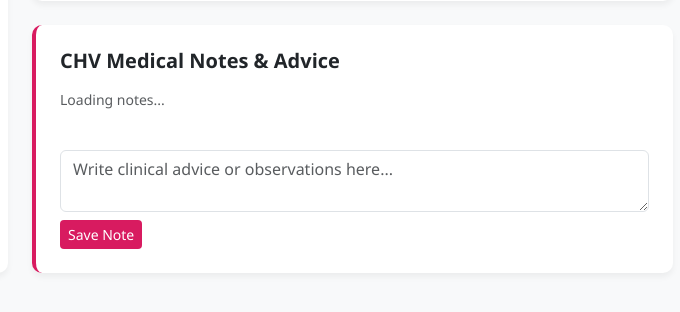
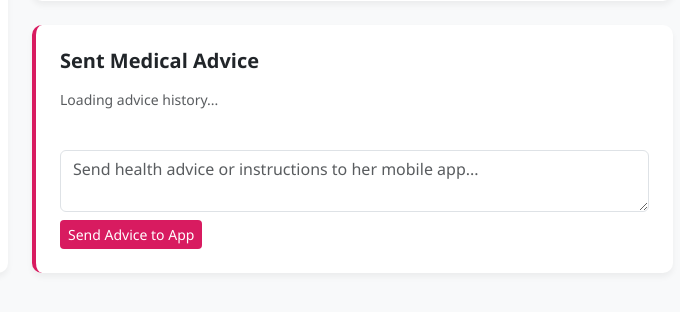
Before and after one commit to saulnyongesa/hercycle_backend, a Django app: template templates/core/chv_user_detail.html in a window 1280 px wide. Shown: the part 458-770 px from the top of the page, without its empty margins (525-1205 px from the left). Run offline with Django 5.2, Linux system fonts and the light colour scheme; the template is opened without the code that fills it, so the values that code supplies are empty; parts of the project's set-up code (start-up, migrations or seed data) failed here and were passed over.

Commit message:
Update advice

```diff
--- a/templates/core/chv_user_detail.html
+++ b/templates/core/chv_user_detail.html
@@ -55,7 +55,6 @@
         </div>
 
         <div class="col-md-7 mb-4">
-
             <div class="card p-4 mb-4">
                 <h5 class="fw-bold mb-3 text-muted">Recent Cycle Logs</h5>
                 <div class="table-responsive">
@@ -81,18 +80,17 @@
             </div>
 
             <div class="card p-4 border-left-primary">
-                <h5 class="fw-bold mb-3">CHV Medical Notes & Advice</h5>
+                <h5 class="fw-bold mb-3">Sent Medical Advice</h5>
 
                 <div id="notesList" class="mb-4">
-                    <p class="text-muted small">Loading notes...</p>
+                    <p class="text-muted small">Loading advice history...</p>
                 </div>
 
                 <form id="addNoteForm">
-                    <textarea id="noteText" class="form-control mb-2" rows="2" placeholder="Write clinical advice or observations here..." required></textarea>
-                    <button type="submit" id="noteSubmitBtn" class="btn btn-sm btn-primary" style="background-color: #d81b60; border: none;">Save Note</button>
+                    <textarea id="noteText" class="form-control mb-2" rows="2" placeholder="Send health advice or instructions to her mobile app..." required></textarea>
+                    <button type="submit" id="noteSubmitBtn" class="btn btn-sm btn-primary" style="background-color: #d81b60; border: none;">Send Advice to App</button>
                 </form>
             </div>
-
         </div>
     </div>
 </div>
@@ -130,7 +128,6 @@
 <script>
     const anonymousId = "{{ anonymous_id }}";
 
-    // --- CSRF Token Helper ---
     function getCookie(name) {
         let cookieValue = null;
         if (document.cookie && document.cookie !== '') {
@@ -146,7 +143,6 @@
         return cookieValue;
     }
 
-    // --- Fetch User Data on Load ---
     document.addEventListener('DOMContentLoaded', () => {
         fetch(`/api/chv/users/${anonymousId}/`)
             .then(response => {
@@ -154,26 +150,20 @@
                 return response.json();
             })
             .then(data => {
-                // Populate Header
                 document.getElementById('userNameDisplay').innerText = data.username;
-
-                // Pre-fill the edit modal with current data
                 document.getElementById('editUsername').value = data.username;
                 if (data.date_of_birth) {
                     document.getElementById('editDob').value = data.date_of_birth;
                 }
 
-                // Process ML Report
+                // ML Insights
                 const report = data.ml_report;
                 const riskLevel = report.anemia_risk;
                 const mlCard = document.getElementById('mlCard');
                 const riskDisplay = document.getElementById('riskLevelDisplay');
 
-                mlCard.classList.add(`risk-${riskLevel}`);
+                mlCard.className = `card p-4 h-100 risk-${riskLevel}`;
                 riskDisplay.innerText = riskLevel;
-                if(riskLevel === 'High') riskDisplay.classList.add('text-danger');
-                if(riskLevel === 'Moderate') riskDisplay.classList.add('text-warning');
-                if(riskLevel === 'Low') riskDisplay.classList.add('text-success');
 
                 const sugList = document.getElementById('suggestionsList');
                 sugList.innerHTML = '';
@@ -181,9 +171,9 @@
                     sugList.innerHTML += `<li>${insight}</li>`;
                 });
 
-                // Populate Cycles Table
+                // Cycles Table
                 const cBody = document.getElementById('cyclesTableBody');
-                if (data.cycles.length === 0) cBody.innerHTML = '<tr><td colspan="3" class="text-muted text-center">No cycles logged yet.</td></tr>';
+                cBody.innerHTML = data.cycles.length ? '' : '<tr><td colspan="3" class="text-muted text-center">No cycles logged yet.</td></tr>';
                 data.cycles.forEach(c => {
                     let badgeClass = c.flow_intensity.toLowerCase() === 'heavy' ? 'bg-danger' : 'bg-secondary';
                     cBody.innerHTML += `<tr>
@@ -193,9 +183,9 @@
                     </tr>`;
                 });
 
-                // Populate Symptoms Table
+                // Symptoms Table
                 const sBody = document.getElementById('symptomsTableBody');
-                if (data.symptoms.length === 0) sBody.innerHTML = '<tr><td colspan="3" class="text-muted text-center">No symptoms logged yet.</td></tr>';
+                sBody.innerHTML = data.symptoms.length ? '' : '<tr><td colspan="3" class="text-muted text-center">No symptoms logged yet.</td></tr>';
                 data.symptoms.forEach(s => {
                     let severityColor = s.severity >= 4 ? 'text-danger fw-bold' : 'text-dark';
                     sBody.innerHTML += `<tr>
@@ -205,35 +195,36 @@
                     </tr>`;
                 });
 
-                // Populate Notes
+                // --- UPDATED: Populate Advice Messages instead of CHV Notes ---
                 const notesList = document.getElementById('notesList');
-                if (data.chv_notes.length === 0) {
-                    notesList.innerHTML = '<p class="text-muted small">No notes added yet.</p>';
+                if (!data.advice_messages || data.advice_messages.length === 0) {
+                    notesList.innerHTML = '<p class="text-muted small">No advice sent to app yet.</p>';
                 } else {
                     notesList.innerHTML = '';
-                    data.chv_notes.forEach(note => {
-                        const dateStr = new Date(note.last_modified).toLocaleDateString();
+                    data.advice_messages.forEach(item => {
+                        const dateStr = new Date(item.created_at).toLocaleDateString();
                         notesList.innerHTML += `
-                            <div class="p-3 bg-light rounded mb-2 border">
-                                <p class="mb-1 small">${note.note}</p>
-                                <span class="text-muted" style="font-size: 0.75rem;">Added: ${dateStr}</span>
+                            <div class="p-3 bg-white rounded mb-2 border-start border-4 border-primary shadow-sm">
+                                <p class="mb-1 small text-dark">${item.message}</p>
+                                <div class="d-flex justify-content-between">
+                                    <span class="text-muted" style="font-size: 0.7rem;">Sent by: ${item.sender_name}</span>
+                                    <span class="text-muted" style="font-size: 0.7rem;">${dateStr}</span>
+                                </div>
                             </div>
                         `;
                     });
                 }
             })
-            .catch(err => {
-                alert(err.message);
-            });
+            .catch(err => alert(err.message));
     });
 
-    // --- Handle Note Submission ---
+    // Handle Note (Advice) Submission
     document.getElementById('addNoteForm').addEventListener('submit', function(e) {
         e.preventDefault();
         const btn = document.getElementById('noteSubmitBtn');
         const text = document.getElementById('noteText').value;
         btn.disabled = true;
-        btn.innerText = "Saving...";
+        btn.innerText = "Sending to Mobile App...";
 
         fetch(`/api/chv/users/${anonymousId}/add_note/`, {
             method: 'POST',
@@ -244,25 +235,23 @@
             body: JSON.stringify({ note: text })
         })
         .then(res => {
-            if (!res.ok) throw new Error("Failed to add note.");
+            if (!res.ok) throw new Error("Failed to send advice.");
             location.reload();
         })
         .catch(err => {
             alert(err.message);
             btn.disabled = false;
-            btn.innerText = "Save Note";
+            btn.innerText = "Send Advice to App";
         });
     });
 
-    // --- Handle Profile Editing ---
+    // Profile Edit Handler
     document.getElementById('editProfileForm').addEventListener('submit', function(e) {
         e.preventDefault();
         const btn = document.getElementById('editSubmitBtn');
         const errorDiv = document.getElementById('editFormError');
-
         btn.disabled = true;
         btn.innerText = "Saving...";
-        errorDiv.classList.add('d-none');
 
         fetch(`/api/chv/users/${anonymousId}/update_details/`, {
             method: 'PATCH',
@@ -278,9 +267,8 @@
         .then(async res => {
             if (!res.ok) {
                 const errData = await res.json();
-                throw new Error(errData.error || "Failed to update profile.");
+                throw new Error(errData.error || "Update failed.");
             }
-            // Reload page to reflect changes instantly
             location.reload();
         })
         .catch(err => {
```
Also changed, not shown: core/admin.py (+8 -1 lines), core/serializers.py (+19 -1 lines), core/views.py (+23 -12 lines).
